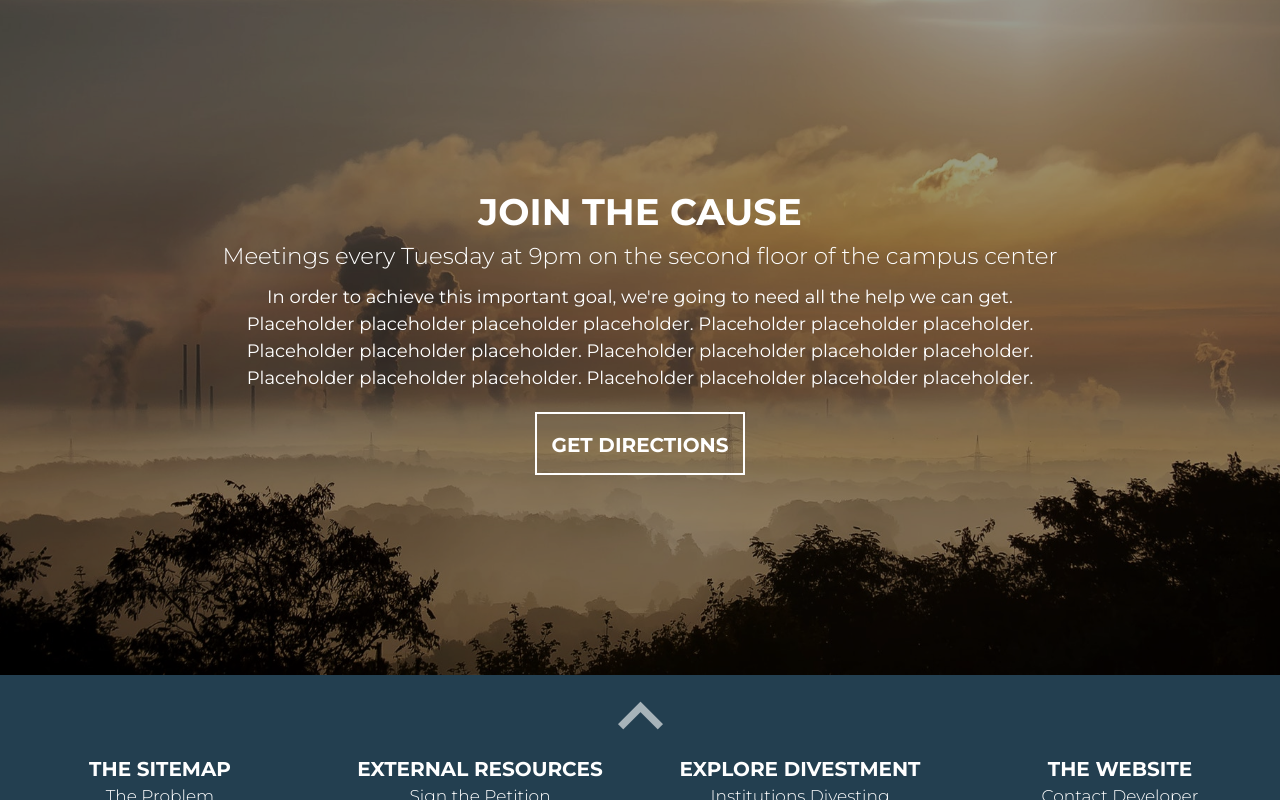
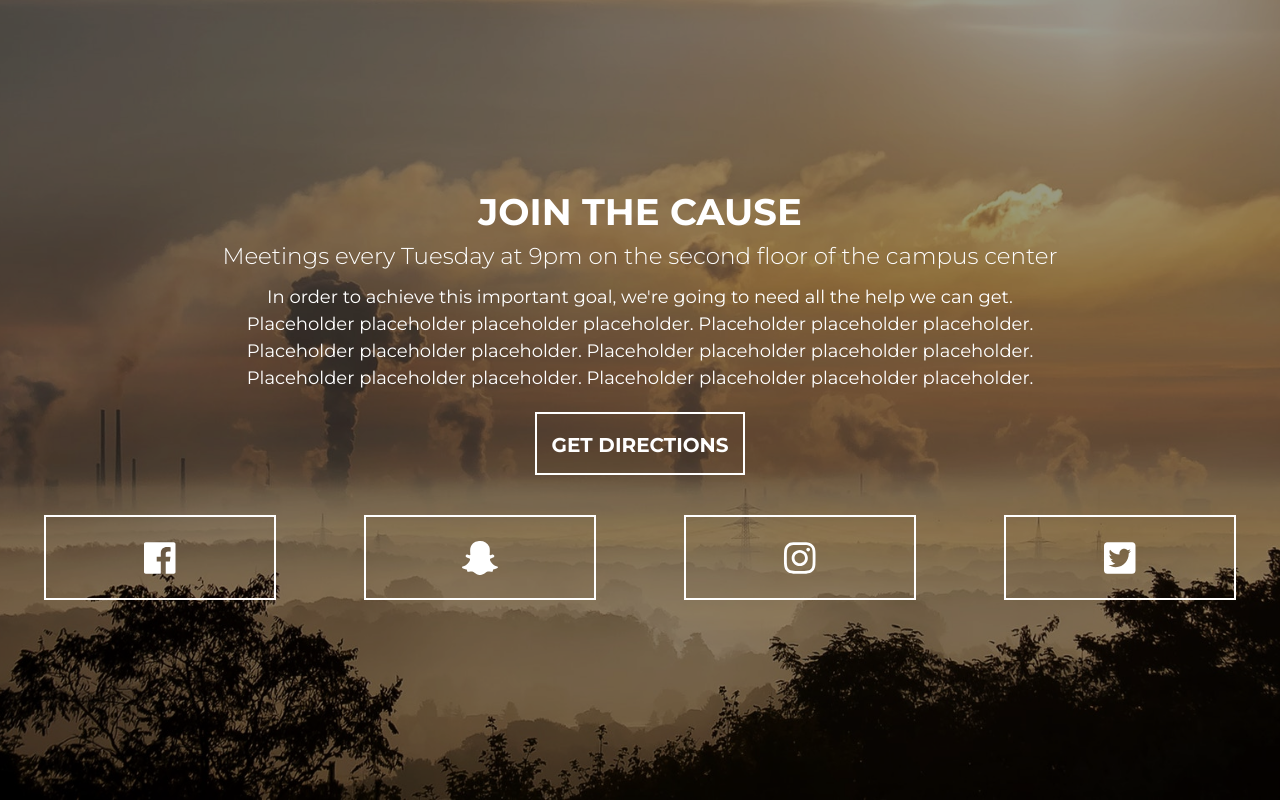
Before and after one commit to fossilfreemactest/fossilfreemactest.github.io, a website with bundled scripts: page index.html in a window 1280 px wide. Shown: the part 3522-4322 px from the top of the page. Built offline with nearby package versions, Linux system fonts and the light colour scheme.

Commit message:
social media options
making social media more accessible

```diff
--- a/css/style.css
+++ b/css/style.css
@@ -375,6 +375,37 @@ textarea, input, button { outline: none; }
   background-image: url("../img/pollution.jpeg");
 }
 
+.social-icon-box
+{
+  display: inline-block;
+  color:#fff;
+  width:80%;
+  height:85px;
+  line-height: 85px;
+  border: 2px solid #fff;
+  transition: background-color .3s, color .1s, border .3s;
+}
+
+.social-icon-box:hover
+{
+  cursor:pointer;
+  border: 2px solid #fac96d;
+  color:#253f4e;
+  background-color: #fac96d;
+}
+
+.social-icon-big
+{
+  margin-top: 23px;
+  font-size:36px;
+  transition: color 0s;
+}
+
+.social-icon-big:hover
+{
+  color:#263f4d;
+}
+
 
 .hero
 {
@@ -898,7 +929,7 @@ a {
   -moz-transition: all .35s;
   transition: all .35s; }
   a:hover, a:focus {
-    color: #fcbd20;
+    color: #273f4c;
   text-decoration: underline;
 }
 
@@ -927,6 +958,11 @@ hr {
 {
   padding-top:15px;
   padding-bottom:15px;
+}
+
+.margin-top-social
+{
+  margin-top:20px;
 }
 
 .margin-top-contracts
--- a/index.html
+++ b/index.html
@@ -265,12 +265,12 @@
     <form action="https://formspree.io/zjordan@macalester.edu" method="POST">
       <div class="col col-11 col-md-6 col-centered margin-top max-text-input">
         <div class="text-input-header">Your Name</div>
-        <input type="text" name="name" class = "text-input user">
+        <input type="text" name="name" class = "text-input user" placeholder="Your Name">
         </div>
 
         <div class="col col-11 col-md-6 col-centered margin-top max-text-input">
         <div class="text-input-header">Your Email</div>
-        <input type="email" name="_replyto" class = "text-input email">
+        <input type="email" name="_replyto" class = "text-input email" placeholder="Your Email">
       </div>
 
       <div class="col col-11 col-md-6 col-centered margin-top-text-input max-text-input">
@@ -306,6 +306,47 @@
         target="_blank">
         <div class="action-button join-button no-select scrollDelay1">GET DIRECTIONS</div>
       </a>
+    </div>
+
+    <div class = "col col-12 col-centered text-center margin-top-social">
+      <div class = "row">
+      <div class = "col col-12 col-md-3 text-center scrollDelay2 margin-top-join">
+          <a href = "https://www.facebook.com/FossilFreeMacalester/" target = "_blank" class = "inherit-color">
+            <div class = "social-icon-box">
+
+                  <i class="fab fa-facebook social-icon-big"></i>
+
+            </div>
+          </a>
+      </div>
+      <div class = "col col-12 col-md-3 text-center scrollDelay3 margin-top-join">
+          <a onclick = "snapchat()" on-tap="snapchat()" target="_blank" class = "inherit-color">
+        <div class = "social-icon-box">
+
+                  <i class="fab fa-snapchat-ghost social-icon-big"></i>
+
+          </div>
+          </a>
+        </div>
+        <div class = "col col-12 col-md-3 text-center scrollDelay4 margin-top-join">
+            <a href = "https://www.instagram.com/fossilfreemac/" target = "_blank" class = "inherit-color">
+            <div class = "social-icon-box">
+
+                  <i class="fab fa-instagram social-icon-big"></i>
+
+            </div>
+          </a>
+        </div>
+        <div class = "col col-12 col-md-3 text-center scrollDelay5 margin-top-join">
+            <a href = "https://twitter.com/FossilFreeMac" target = "_blank" class = "inherit-color">
+            <div class = "social-icon-box">
+
+                  <i class="fab fa-twitter-square social-icon-big"></i>
+
+            </div>
+          </a>
+        </div>
+      </div>
     </div>
   </div>
 
@@ -382,7 +423,7 @@
         <a href = "https://www.facebook.com/FossilFreeMacalester/?ref=br_rs" target="_blank" class = "inherit-color">
           <i class="fab fa-facebook-square social-icon"></i>
         </a>
-        <a onclick = "snapchat()" on-tap = "snapchat" target="_blank" class = "inherit-color">
+        <a onclick = "snapchat()" on-tap = "snapchat()" target="_blank" class = "inherit-color">
           <i class="fab fa-snapchat-ghost social-icon"></i>
         </a>
         <a href = "https://www.instagram.com/fossilfreemac/" target = "_blank" class = "inherit-color">
@@ -529,6 +570,8 @@
     sr.reveal('.scrollDelay1', { delay: delay1 });
     sr.reveal('.scrollDelay2', { delay: delay2 });
     sr.reveal('.scrollDelay3', { delay: delay3 });
+    sr.reveal('.scrollDelay4', { delay: delay4 });
+    sr.reveal('.scrollDelay5', { delay: delay5 });
 
     sr.reveal('.contract-delay1', { delay: contractDelay1 });
     sr.reveal('.contract-delay2', { delay: contractDelay2 });
```
